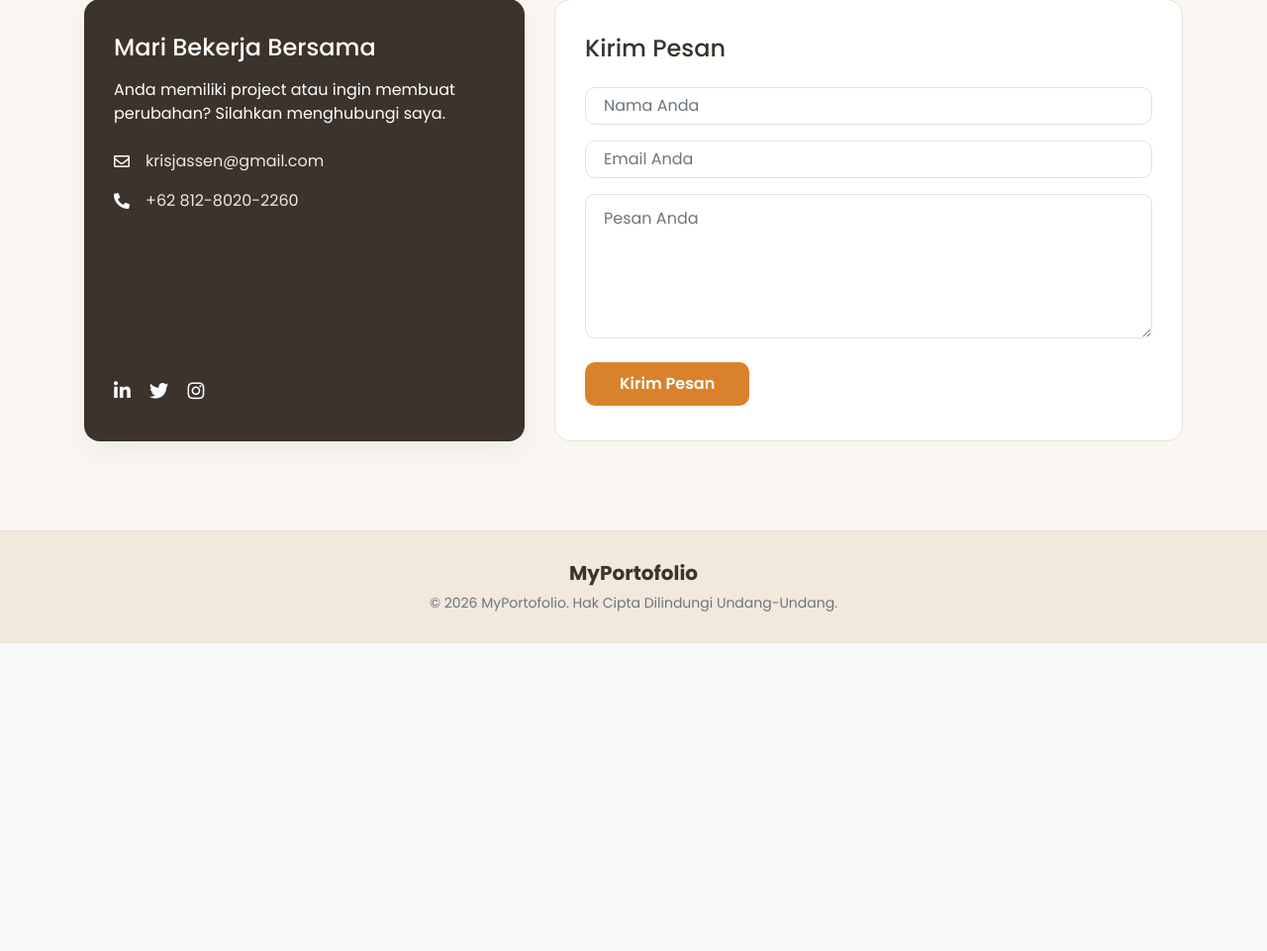
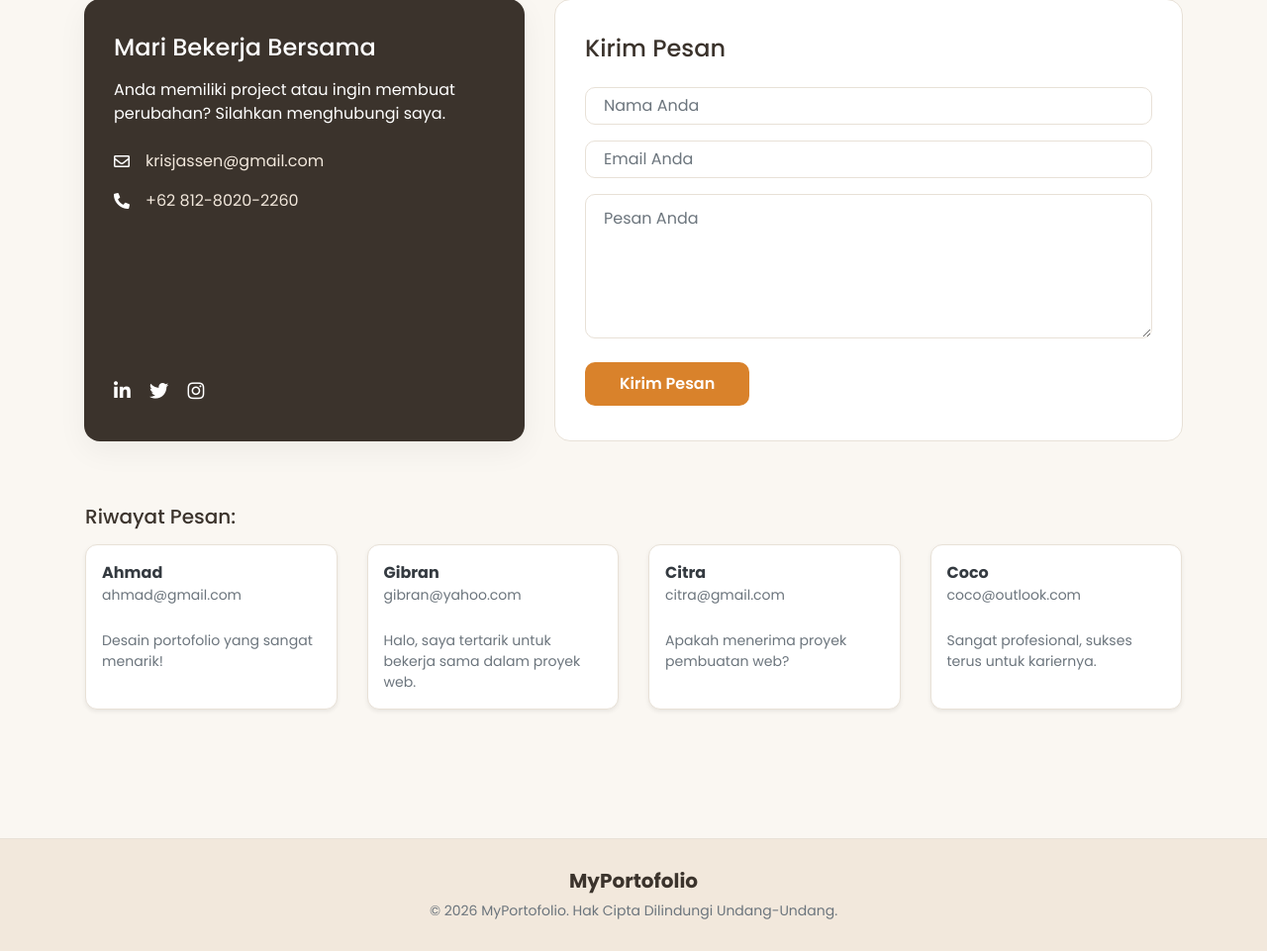
Before and after one commit to Jassenkris/Portofolio, a PHP site: page /Project_Web.html in a window 1280 px wide. Shown: the part 2355-3316 px from the top of the page at 99% size. Before the commit the page ends 3005 px from the top, so only its background shows below. Run offline with PHP 8.4, Linux system fonts and the light colour scheme.

Commit message:
Update js

```diff
--- a/Project_Web.html
+++ b/Project_Web.html
@@ -254,13 +254,13 @@
                             <h3 class="h4 mb-4">Kirim Pesan</h3>
                             <form id="contactForm" action="#" method="POST">
                                 <div class="form-group mb-3">
-                                    <input type="text" class="form-control form-control-custom" placeholder="Nama Anda" required>
+                                    <input type="text" id="inputNama" class="form-control form-control-custom" placeholder="Nama Anda" required>
                                 </div>
                                 <div class="form-group mb-3">
-                                    <input type="email" class="form-control form-control-custom" placeholder="Email Anda" required>
+                                    <input type="email" id="inputEmail" class="form-control form-control-custom" placeholder="Email Anda" required>
                                 </div>
                                 <div class="form-group mb-4">
-                                    <textarea class="form-control form-control-custom" rows="5" placeholder="Pesan Anda" required></textarea>
+                                    <textarea id="inputPesan" class="form-control form-control-custom" rows="5" placeholder="Pesan Anda" required></textarea>
                                 </div>
                             </form>
                         </div>
@@ -268,6 +268,12 @@
                             <button type="submit" form="contactForm" class="btn btn-submit">Kirim Pesan</button>
                         </div>
                     </div>
+                </div>
+
+                <!-- Bottom Column -->
+                <div class="mt-5 p-3">
+                    <h4 class="h5 mb-3">Riwayat Pesan:</h4>
+                    <div id="commentHistory" class="row"></div>
                 </div>
             </div>
         </div>
@@ -285,5 +291,6 @@
     <script src="https://code.jquery.com/jquery-3.5.1.slim.min.js"></script>
     <script src="https://cdn.jsdelivr.net/npm/popper.js@1.16.1/dist/umd/popper.min.js"></script>
     <script src="https://cdn.jsdelivr.net/npm/bootstrap@4.6.2/dist/js/bootstrap.min.js"></script>
+    <script src="assets/js/MyStyle.js"></script>
 </body>
 </html>
--- a/assets/css/MyStyle.css
+++ b/assets/css/MyStyle.css
@@ -253,3 +253,24 @@ footer {
     border-top: 0.5px solid #3B332C;
     border-left: 0.5px solid #3B332C;
 }
+
+/* Styling untuk History Comment */
+.comment-card {
+    background-color: var(--bg-cream-card); /* Warna latar putih (#FFFFFF) seperti form kirim pesan */
+    border: 1px solid var(--border-color); /* Warna garis tepi disesuaikan tema (#E8E1D7) */
+    border-radius: 12px;
+    min-height: 130px;
+    max-height: 180px;
+    overflow-y: auto;
+    overflow-wrap: anywhere;
+    transition: all 0.3s ease;
+}
+
+.comment-card:hover {
+    transform: translateY(-3px);
+    box-shadow: 0 8px 20px rgba(0, 0, 0, 0.06) !important;
+}
+
+.border-color-custom {
+    border-top: 1px solid var(--border-color);
+}
--- /dev/null
+++ b/assets/js/MyStyle.js
@@ -0,0 +1,48 @@
+// dummy histori
+// 1. Fungsi reusable untuk membuat & memasukkan elemen card ke HTML
+function buatCardKomentar(nama, email, pesan) {
+    const colDiv = document.createElement('div');
+    colDiv.className = 'col-12 col-md-6 col-lg-3 mb-4';
+
+    colDiv.innerHTML = `
+        <div class="card h-100 shadow-sm comment-card">
+            <div class="card-body p-3 d-flex flex-column">
+                <!-- Header Nama & Email -->
+                <div class="mb-2">
+                    <strong class="d-block text-truncate text-dark" style="max-width: 100%;">${nama}</strong>
+                    <small class="text-muted d-block text-truncate">${email}</small>
+                </div>
+                <hr class="my-2 border-color-custom">
+                <!-- Teks pesan -->
+                <p class="card-text text-secondary mb-0 text-break" style="font-size: 0.88rem;">${pesan}</p>
+            </div>
+        </div>
+    `;
+
+    document.getElementById('commentHistory').appendChild(colDiv);
+}
+
+// 2. Cetak 4 data dummy secara manual saat halaman pertama dimuat
+buatCardKomentar("Ahmad", "ahmad@gmail.com", "Desain portofolio yang sangat menarik!");
+buatCardKomentar("Gibran", "gibran@yahoo.com", "Halo, saya tertarik untuk bekerja sama dalam proyek web.");
+buatCardKomentar("Citra", "citra@gmail.com", "Apakah menerima proyek pembuatan web?");
+buatCardKomentar("Coco", "coco@outlook.com", "Sangat profesional, sukses terus untuk kariernya.");
+
+// 3. Event Listener tunggal untuk menangani submit form
+document.getElementById('contactForm').addEventListener('submit', function(e) {
+    e.preventDefault(); // Mencegah reload halaman
+
+    // Ambil nilai dari form
+    const nama = document.getElementById('inputNama').value;
+    const email = document.getElementById('inputEmail').value;
+    const pesan = document.getElementById('inputPesan').value;
+
+    // Notifikasi
+    // alert("terimakasih atas pesannya");
+
+    // Panggil fungsi pembuat card
+    buatCardKomentar(nama, email, pesan);
+
+    // Reset isi form
+    this.reset();
+});
```
